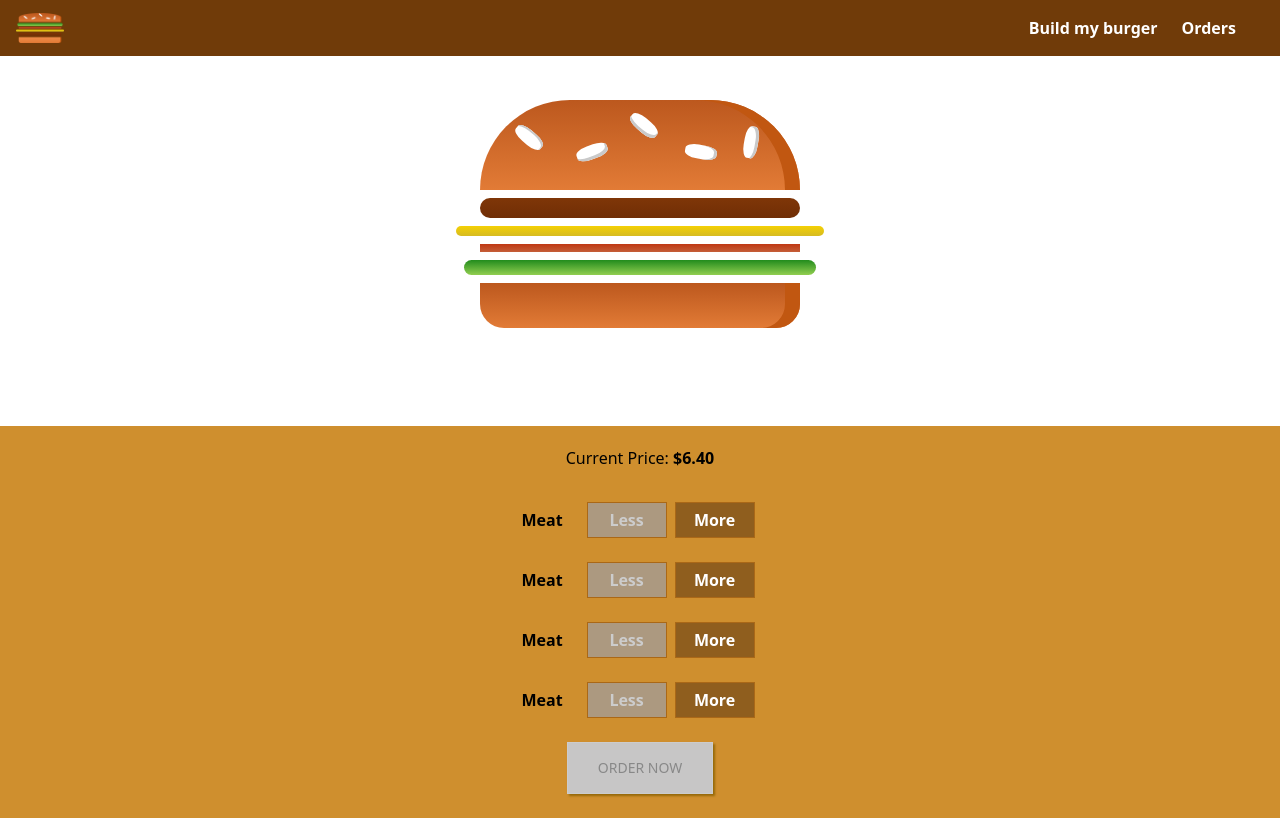
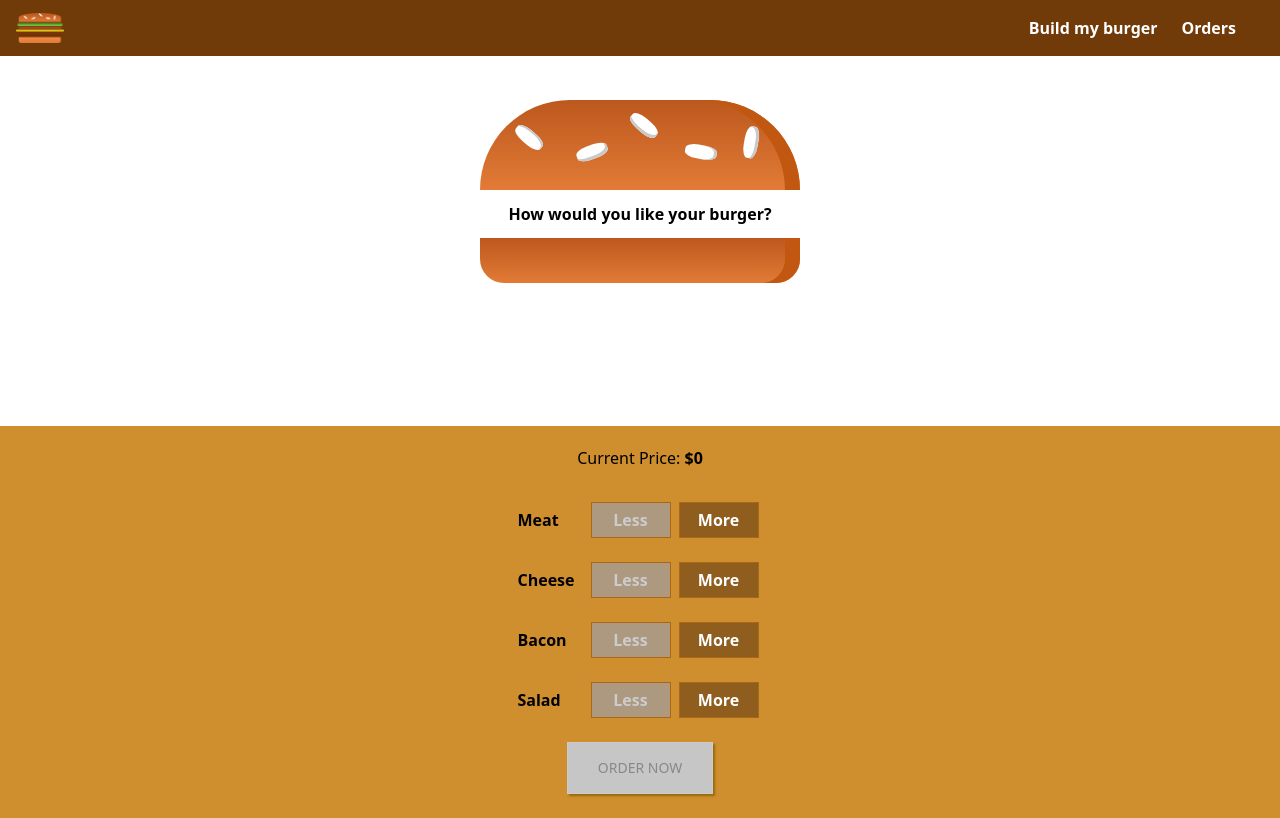
Before and after one commit to mobo07/burger-app, a React (Vite) app: page / in a window 1280 px wide. Built offline with nearby package versions, Linux system fonts and the light colour scheme.

Commit message:
added remove and add ingredient functionality

```diff
--- a/package.json
+++ b/package.json
@@ -9,9 +9,11 @@
     "preview": "vite preview"
   },
   "dependencies": {
+    "@reduxjs/toolkit": "^1.8.5",
     "framer-motion": "^7.3.5",
     "react": "^18.2.0",
     "react-dom": "^18.2.0",
+    "react-redux": "^8.0.2",
     "react-router-dom": "^6.4.0"
   },
   "devDependencies": {
--- a/src/App.tsx
+++ b/src/App.tsx
@@ -2,7 +2,6 @@ import { BrowserRouter, Routes, Route } from "react-router-dom";
 import Home from "./pages/Home";
 
 function App() {
-
   return (
     <BrowserRouter>
       <Routes>
@@ -11,7 +10,7 @@ function App() {
         </Route>
       </Routes>
     </BrowserRouter>
-  )
+  );
 }
 
-export default App
+export default App;
--- a/src/components/BuildControl.tsx
+++ b/src/components/BuildControl.tsx
@@ -1,22 +1,37 @@
 import { motion } from "framer-motion";
+import { useAppSelector, useAppDispatch } from "../redux/hooks";
+import { addIngredient, removeIngredient } from "../redux/ingredientsSlice";
 
-const BuildControl = () => {
+interface Props {
+  type: string;
+}
+
+const BuildControl = ({ type }: Props) => {
+  const { ingredients } = useAppSelector((state) => state.ingredients);
+  const dispatch = useAppDispatch();
+
   return (
-    <div className="flex items-center text-white font-semibold my-3">
-      <p className="font-bold mr-5 text-black">Meat</p>
+    <div className="flex items-center justify-between w-full text-white font-semibold my-3">
+      <p className="font-bold text-black">
+        {type[0].toUpperCase() + type.slice(1)}
+      </p>
+      <div className="">
         <motion.button
           whileHover={{ scale: 1.1 }}
           className="p-[5px] mx-1 w-[80px] bg-[#d39952] border border-[#AA6817] cursor-pointer outline-none disabled:bg-[#ac9980] disabled:text-[#ccc] disabled:cursor-not-allowed disabled:hover:cursor-not-allowed"
-        disabled
+          onClick={() => dispatch(removeIngredient(type))}
+          disabled={!ingredients.some((el) => el === type)}
         >
           Less
         </motion.button>
         <motion.button
           whileHover={{ scale: 1.1 }}
           className="p-[5px] mx-1 w-[80px] bg-[#8f5e1e] border border-[#AA6817] cursor-pointer outline-none"
+          onClick={() => dispatch(addIngredient(type))}
         >
           More
         </motion.button>
+      </div>
     </div>
   );
 };
--- a/src/components/BuildControls.tsx
+++ b/src/components/BuildControls.tsx
@@ -1,22 +1,27 @@
 import BuildControl from "./BuildControl";
+import { useAppSelector } from "../redux/hooks";
+
+const buildControlType = ["meat", "cheese", "bacon", "salad"];
 
 const BuildControls = () => {
+  const { price } = useAppSelector((state) => state.ingredients);
+
   return (
     <div className="w-full bg-[#CF8F2E] text-center py-3">
       <p className="mb-5 mt-2">
-        Current Price: <span className="font-bold">$6.40</span>
+        Current Price:{" "}
+        <span className="font-bold">{price === 2.0 ? "$0" : `$${price}`}</span>
       </p>
       {/* Build Controls */}
-      <div className="w-full flex flex-col items-center">
-        <BuildControl />
-        <BuildControl />
-        <BuildControl />
-        <BuildControl />
+      <div className="w-[245px] mx-auto flex flex-col items-center">
+        {buildControlType.map((control) => (
+          <BuildControl type={control} key={control} />
+        ))}
       </div>
       {/* Order btn  */}
       <button
         className="my-3 bg-[#dad735] outline-none cursor-pointer border border-[#966909] text-[#966909] text-sm py-[15px] px-[30px] shadow-[2px_2px_2px_#966909] hover:bg-[#a0db41] disabled:bg-[#c7c6c6] disabled:cursor-not-allowed disabled:border-[#ccc] disabled:text-[#888888]"
-        disabled
+        disabled={price === 2}
       >
         ORDER NOW
       </button>
--- a/src/components/Ingredient.tsx
+++ b/src/components/Ingredient.tsx
@@ -1,24 +1,42 @@
+import { motion } from "framer-motion";
+
 interface Props {
-  type: "meat" | "cheese" | "bacon" | "salad";
+  type: string;
 }
 
 const Ingredient = ({ type }: Props) => {
   switch (type) {
     case "meat":
       return (
-        <div className="my-1 w-[100%] max-w-xs h-[20px] rounded-2xl bg-gradient-to-b from-[#7f3608] to-[#702e05] md:max-w-sm"></div>
+        <motion.div
+          initial={{ scale: 0 }}
+          animate={{ scale: 1 }}
+          className="my-1 w-[100%] max-w-xs h-[20px] rounded-2xl bg-gradient-to-b from-[#7f3608] to-[#702e05] md:max-w-sm"
+        ></motion.div>
       );
     case "cheese":
       return (
-        <div className="my-1 w-[115%] max-w-[22rem] h-[10px] rounded-[20px] bg-gradient-to-b from-[#f4d004] to-[#d6bb22] md:max-w-[26rem]"></div>
+        <motion.div
+          initial={{ scale: 0 }}
+          animate={{ scale: 1 }}
+          className="my-1 w-[115%] max-w-[22rem] h-[10px] rounded-[20px] bg-gradient-to-b from-[#f4d004] to-[#d6bb22] md:max-w-[26rem]"
+        ></motion.div>
       );
     case "bacon":
       return (
-        <div className="my-1 w-[100%] max-w-xs h-[8px] bg-gradient-to-b from-[#bf3813] to-[#c45e38] md:max-w-sm"></div>
+        <motion.div
+          initial={{ scale: 0 }}
+          animate={{ scale: 1 }}
+          className="my-1 w-[100%] max-w-xs h-[8px] bg-gradient-to-b from-[#bf3813] to-[#c45e38] md:max-w-sm"
+        ></motion.div>
       );
     case "salad":
       return (
-        <div className="my-1 w-[110%] max-w-[21rem] h-[15px] bg-gradient-to-b from-[#228c1d] to-[#91ce50] rounded-[20px] md:max-w-[25rem]"></div>
+        <motion.div
+          initial={{ scale: 0 }}
+          animate={{ scale: 1 }}
+          className="my-1 w-[110%] max-w-[21rem] h-[15px] bg-gradient-to-b from-[#228c1d] to-[#91ce50] rounded-[20px] md:max-w-[25rem]"
+        ></motion.div>
       );
     default:
       return <p>How would you like your burger?</p>;
--- a/src/components/burger/Burger.tsx
+++ b/src/components/burger/Burger.tsx
@@ -1,7 +1,10 @@
 import "./burger.css";
 import Ingredient from "../Ingredient";
+import { useAppSelector } from "../../redux/hooks";
 
 const Burger = () => {
+  const { ingredients, price } = useAppSelector((state) => state.ingredients);
+
   return (
     // Wrapper Div
     <div className="w-full h-[300px] mt-5 overflow-y-auto md:h-[350px]">
@@ -12,11 +15,16 @@ const Burger = () => {
           <div className="seeds1"></div>
           <div className="seeds2"></div>
         </div>
-        <Ingredient type="meat" />
-        <Ingredient type="cheese" />
-        <Ingredient type="bacon" />
-        <Ingredient type="salad" />
-        {/* How would you like your burger? */}
+        {!ingredients.length ? (
+          <p className="my-2 font-semibold">How would you like your burger?</p>
+        ) : (
+          ingredients.map((ingredient, index) => (
+            <Ingredient
+              type={ingredient}
+              key={`${ingredient}${price}${index}`}
+            />
+          ))
+        )}
         {/* Bottom bun */}
         <div
           className="relative w-full max-w-xs h-11 my-1 bg-gradient-to-b from-[#bc581e] to-[#e27b36]
--- a/src/main.tsx
+++ b/src/main.tsx
@@ -1,10 +1,14 @@
-import React from 'react'
-import ReactDOM from 'react-dom/client'
-import App from './App'
-import './index.css'
+import React from "react";
+import ReactDOM from "react-dom/client";
+import App from "./App";
+import "./index.css";
+import { Provider } from "react-redux";
+import { store } from "./redux/store";
 
-ReactDOM.createRoot(document.getElementById('root') as HTMLElement).render(
+ReactDOM.createRoot(document.getElementById("root") as HTMLElement).render(
   <React.StrictMode>
-    <App />
+    <Provider store={store}>
+      <App />
+    </Provider>
   </React.StrictMode>
-)
+);
--- /dev/null
+++ b/src/redux/hooks.ts
@@ -0,0 +1,7 @@
+import { useDispatch, useSelector } from 'react-redux'
+import type { TypedUseSelectorHook } from 'react-redux'
+import type { RootState, AppDispatch } from './store'
+
+// Use throughout your app instead of plain `useDispatch` and `useSelector`
+export const useAppDispatch: () => AppDispatch = useDispatch
+export const useAppSelector: TypedUseSelectorHook<RootState> = useSelector
--- /dev/null
+++ b/src/redux/ingredientsSlice.ts
@@ -0,0 +1,47 @@
+import { createSlice } from "@reduxjs/toolkit";
+import type { PayloadAction } from '@reduxjs/toolkit'
+
+interface PriceState {
+ meat: number;
+ cheese: number;
+ bacon: number;
+ salad: number;
+}
+
+interface IngredientsState {
+    ingredients: string[];
+    price: number;
+}
+
+const prices: PriceState = {
+ meat: 2,
+ cheese: 2.5,
+ bacon: 1.5,
+ salad: 2,
+}
+
+const initialState: IngredientsState = {
+    ingredients: [],
+    price: 2.00
+}
+
+const IngredientsSlice = createSlice({
+    name: "ingredients",
+    initialState,
+    reducers: {
+        addIngredient: (state, action: PayloadAction<string>) => {
+            state.ingredients.push(action.payload);
+            if(action.payload === "meat" || action.payload === "cheese" || action.payload === "bacon" || action.payload === "salad")
+            state.price += +prices[action.payload].toFixed(2);
+        },
+
+        removeIngredient: (state, action: PayloadAction<string>) => {
+            if(action.payload === "meat" || action.payload === "cheese" || action.payload === "bacon" || action.payload === "salad")
+            state.price -= +prices[action.payload].toFixed(2);
+            state.ingredients.splice(state.ingredients.lastIndexOf(action.payload), 1);
+        }
+    }
+});
+
+export const {addIngredient, removeIngredient}  = IngredientsSlice.actions;
+export default IngredientsSlice.reducer;
--- /dev/null
+++ b/src/redux/store.ts
@@ -0,0 +1,11 @@
+import { configureStore } from "@reduxjs/toolkit";
+import ingredientsReducer from "./ingredientsSlice";
+
+export const store = configureStore({
+    reducer: {
+      ingredients: ingredientsReducer
+    },
+  })
+
+  export type RootState = ReturnType<typeof store.getState>
+  export type AppDispatch = typeof store.dispatch
```
Also changed, not shown: 1 other file (tests, documents, lock files or other folders). Lines whose indentation alone changed are shown as unchanged.
